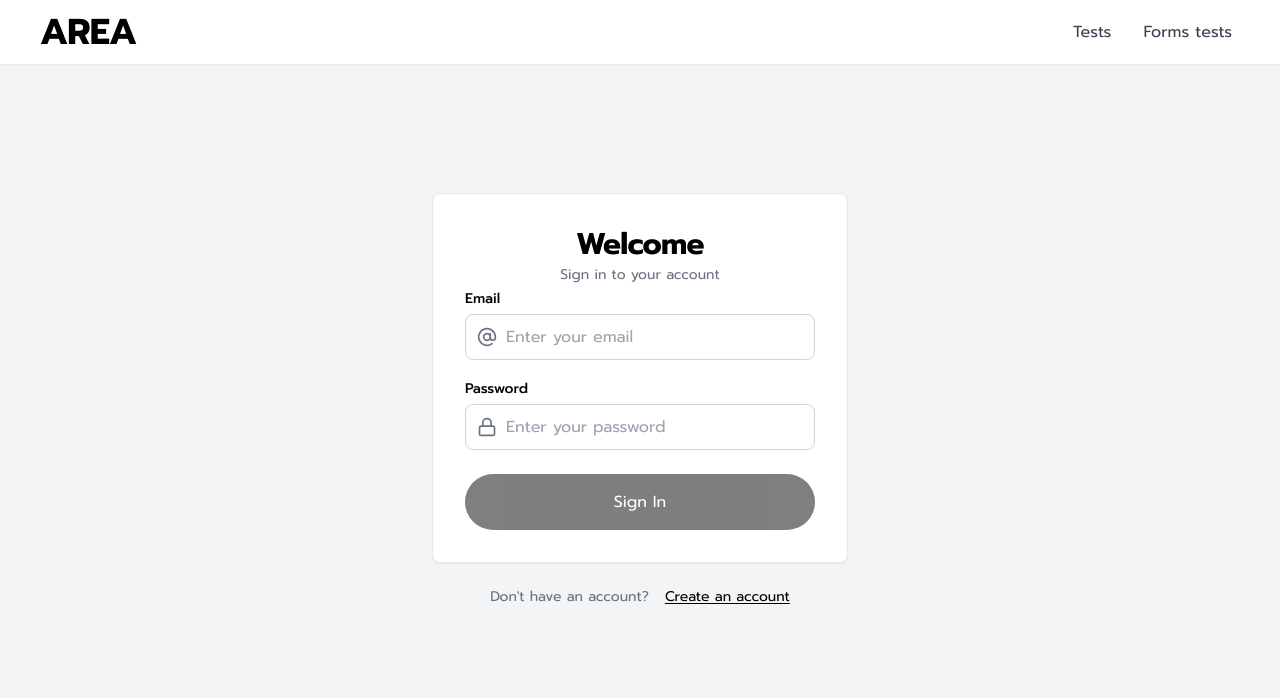
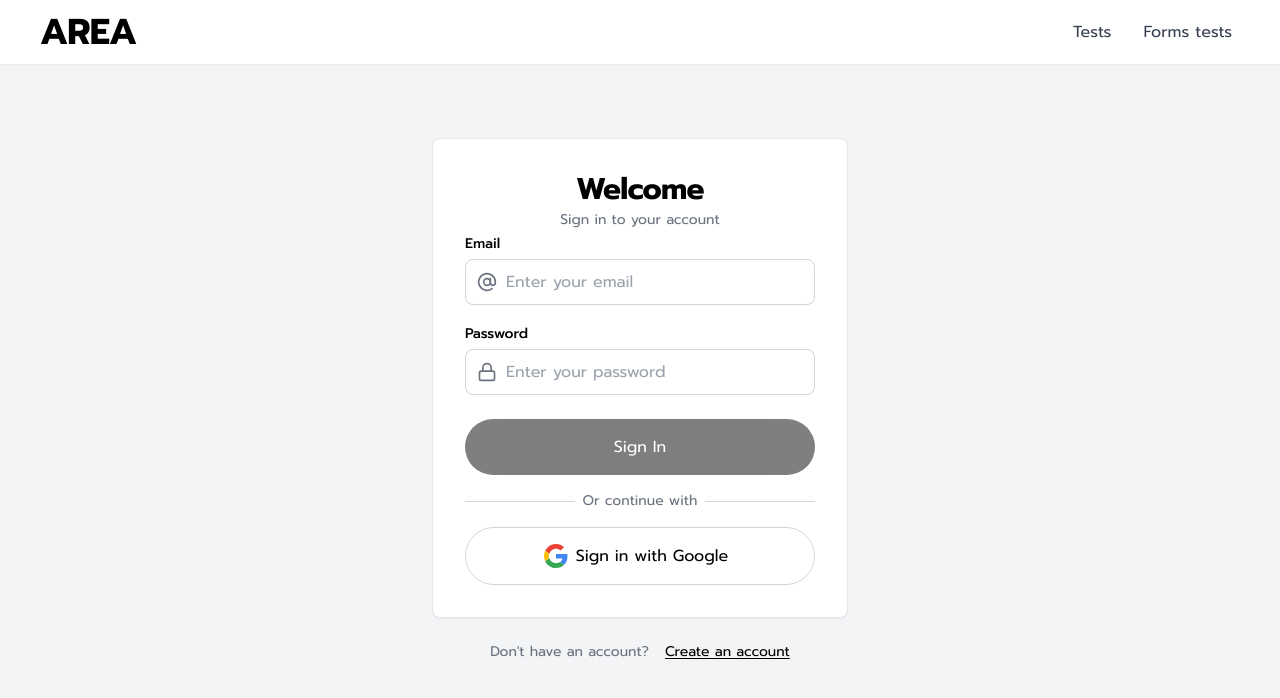
Before and after one commit to Nicolasalx/Area, a Next.js app in the folder front/: page /auth in a window 1280 px wide. Shown: the top 698 px of the page. Built offline with nearby package versions, Linux system fonts and the light colour scheme.

Commit message:
feat(front/auth): Oauth placeholder

```diff
--- a/front/app/auth/login/page.tsx
+++ /dev/null
@@ -1,102 +0,0 @@
-'use client';
-import { useState } from 'react';
-import { useAuth } from '@/contexts/AuthContext';
-
-export default function LoginPage() {
-  const { login, error: authError } = useAuth();
-  const [email, setEmail] = useState('');
-  const [password, setPassword] = useState('');
-  const [loading, setLoading] = useState(false);
-  const [error, setError] = useState('');
-
-  const handleSubmit = async (e: React.FormEvent) => {
-    e.preventDefault();
-    setLoading(true);
-    setError('');
-
-    try {
-      console.log('Submitting login form with email:', email);
-      await login(email, password);
-    } catch (err) {
-      console.error('Login form error:', err);
-      setError(err instanceof Error ? err.message : 'Login failed');
-    } finally {
-      setLoading(false);
-    }
-  };
-
-  return (
-    <div className="flex min-h-screen items-center justify-center bg-gray-50 px-4 py-12 sm:px-6 lg:px-8">
-      <div className="w-full max-w-md space-y-8">
-        <div>
-          <h2 className="mt-6 text-center text-3xl font-bold tracking-tight text-gray-900">
-            Sign in to your account
-          </h2>
-        </div>
-        <form className="mt-8 space-y-6" onSubmit={handleSubmit}>
-          {(error || authError) && (
-            <div className="rounded-md bg-red-50 p-4">
-              <div className="text-sm text-red-700">{error || authError}</div>
-            </div>
-          )}
-          <div className="-space-y-px rounded-md shadow-sm">
-            <div>
-              <label htmlFor="email" className="sr-only">
-                Email address
-              </label>
-              <input
-                id="email"
-                name="email"
-                type="email"
-                required
-                value={email}
-                onChange={(e) => setEmail(e.target.value)}
-                className="relative block w-full rounded-t-md border-0 py-1.5 text-gray-900 ring-1 ring-inset ring-gray-300 placeholder:text-gray-400 focus:z-10 focus:ring-2 focus:ring-inset focus:ring-indigo-600 sm:text-sm sm:leading-6"
-                placeholder="Email address"
-                disabled={loading}
-              />
-            </div>
-            <div>
-              <label htmlFor="password" className="sr-only">
-                Password
-              </label>
-              <input
-                id="password"
-                name="password"
-                type="password"
-                required
-                value={password}
-                onChange={(e) => setPassword(e.target.value)}
-                className="relative block w-full rounded-b-md border-0 py-1.5 text-gray-900 ring-1 ring-inset ring-gray-300 placeholder:text-gray-400 focus:z-10 focus:ring-2 focus:ring-inset focus:ring-indigo-600 sm:text-sm sm:leading-6"
-                placeholder="Password"
-                disabled={loading}
-              />
-            </div>
-          </div>
-
-          <div>
-            <button
-              type="submit"
-              disabled={loading}
-              className="group relative flex w-full justify-center rounded-md bg-indigo-600 px-3 py-2 text-sm font-semibold text-white hover:bg-indigo-500 focus-visible:outline focus-visible:outline-2 focus-visible:outline-offset-2 focus-visible:outline-indigo-600 disabled:bg-indigo-400"
-            >
-              {loading ? (
-                <>
-                  <span className="absolute inset-y-0 left-0 flex items-center pl-3">
-                    <svg className="h-5 w-5 animate-spin text-white" xmlns="http://www.w3.org/2000/svg" fill="none" viewBox="0 0 24 24">
-                      <circle className="opacity-25" cx="12" cy="12" r="10" stroke="currentColor" strokeWidth="4"></circle>
-                      <path className="opacity-75" fill="currentColor" d="M4 12a8 8 0 018-8V0C5.373 0 0 5.373 0 12h4zm2 5.291A7.962 7.962 0 014 12H0c0 3.042 1.135 5.824 3 7.938l3-2.647z"></path>
-                    </svg>
-                  </span>
-                  Signing in...
-                </>
-              ) : (
-                'Sign in'
-              )}
-            </button>
-          </div>
-        </form>
-      </div>
-    </div>
-  );
-}
--- a/front/components/auth/AuthForms.tsx
+++ b/front/components/auth/AuthForms.tsx
@@ -13,7 +13,7 @@
 };
 
 export const LoginForm = () => {
-  const { login, error } = useAuth();
+  const { login, loginWithGoogle, error } = useAuth();
   const [isLoading, setIsLoading] = useState(false);
   const [formValidation, setFormValidation] = useState<ValidationFields>({
     email: false,
@@ -92,7 +92,7 @@
             }
           />
         </div>
-
+        <div className="space-y-4">
         <Button
           type="submit"
           disabled={!isFormValid || isLoading}
@@ -101,6 +101,50 @@
         >
           <Text color="white">Sign In</Text>
         </Button>
+        <div className="relative">
+          <div className="absolute inset-0 flex items-center">
+            <div className="w-full border-t border-gray-300" />
+          </div>
+          <div className="relative flex justify-center text-sm">
+            <span className="bg-white px-2 text-gray-500">
+              Or continue with
+            </span>
+          </div>
+        </div>
+
+        <Button
+          type="button"
+          onClick={loginWithGoogle}
+          className="w-full border border-gray-300 bg-white hover:bg-gray-50"
+          leftIcon={
+            <svg
+              width="24"
+              height="24"
+              xmlns="http://www.w3.org/2000/svg"
+              viewBox="0 0 48 48"
+            >
+              <path
+                fill="#EA4335"
+                d="M24 9.5c3.54 0 6.71 1.22 9.21 3.6l6.85-6.85C35.9 2.38 30.47 0 24 0 14.62 0 6.51 5.38 2.56 13.22l7.98 6.19C12.43 13.72 17.74 9.5 24 9.5z"
+              />
+              <path
+                fill="#4285F4"
+                d="M46.98 24.55c0-1.57-.15-3.09-.38-4.55H24v9.02h12.94c-.58 2.96-2.26 5.48-4.78 7.18l7.73 6c4.51-4.18 7.09-10.36 7.09-17.65z"
+              />
+              <path
+                fill="#FBBC05"
+                d="M10.53 28.59c-.48-1.45-.76-2.99-.76-4.59s.27-3.14.76-4.59l-7.98-6.19C.92 16.46 0 20.12 0 24c0 3.88.92 7.54 2.56 10.78l7.97-6.19z"
+              />
+              <path
+                fill="#34A853"
+                d="M24 48c6.48 0 11.93-2.13 15.89-5.81l-7.73-6c-2.15 1.45-4.92 2.3-8.16 2.3-6.26 0-11.57-4.22-13.47-9.91l-7.98 6.19C6.51 42.62 14.62 48 24 48z"
+              />
+            </svg>
+          }
+        >
+          <Text>Sign in with Google</Text>
+        </Button>
+        </div>
       </form>
     </Card>
   );
--- a/front/contexts/AuthContext.tsx
+++ b/front/contexts/AuthContext.tsx
@@ -22,6 +22,7 @@
   token: string | null;
   login: (email: string, password: string) => Promise<void>;
   register: (email: string, password: string, name: string) => Promise<void>;
+  loginWithGoogle: () => Promise<void>;
   logout: () => void;
   loading: boolean;
   error: string | null;
@@ -130,6 +131,55 @@
     }
   };
 
+  const loginWithGoogle = async () => {
+    try {
+      setError(null);
+      setLoading(true);
+
+      const popup = window.open(
+        "/api/auth/google",
+        "Google Login",
+        "width=500,height=600,left=" +
+          (window.screenX + (window.outerWidth - 500) / 2) +
+          ",top=" +
+          (window.screenY + (window.outerHeight - 600) / 2),
+      );
+
+      if (popup) {
+        const result = await new Promise<User>((resolve, reject) => {
+          const handleMessage = (event: MessageEvent) => {
+            if (event.data?.type === "GOOGLE_LOGIN_SUCCESS") {
+              window.removeEventListener("message", handleMessage);
+              resolve(event.data.user);
+            } else if (event.data?.type === "GOOGLE_LOGIN_ERROR") {
+              window.removeEventListener("message", handleMessage);
+              reject(new Error(event.data.error));
+            }
+          };
+
+          window.addEventListener("message", handleMessage);
+
+          // Clean up if the popup is closed
+          const checkClosed = setInterval(() => {
+            if (popup.closed) {
+              clearInterval(checkClosed);
+              window.removeEventListener("message", handleMessage);
+              reject(new Error("Login window closed"));
+            }
+          }, 1000);
+        });
+
+        setUser(result);
+      }
+    } catch (err) {
+      console.error("Google login error:", err);
+      setError(err instanceof Error ? err.message : "Google login failed");
+      throw err;
+    } finally {
+      setLoading(false);
+    }
+  };
+
   const logout = () => {
     localStorage.removeItem("token");
     localStorage.removeItem("user");
@@ -147,20 +197,23 @@
     token,
     login,
     register,
+    loginWithGoogle,
     logout,
     loading,
     error,
   };
 
   return (
-    <AuthContext.Provider value={contextValue}>{children}</AuthContext.Provider>
+    <AuthContext.Provider value={contextValue}>
+      {children}
+    </AuthContext.Provider>
   );
 }
 
-export function useAuth() {
+export const useAuth = () => {
   const context = useContext(AuthContext);
   if (context === undefined) {
     throw new Error("useAuth must be used within an AuthProvider");
   }
   return context;
-}
+};
```
